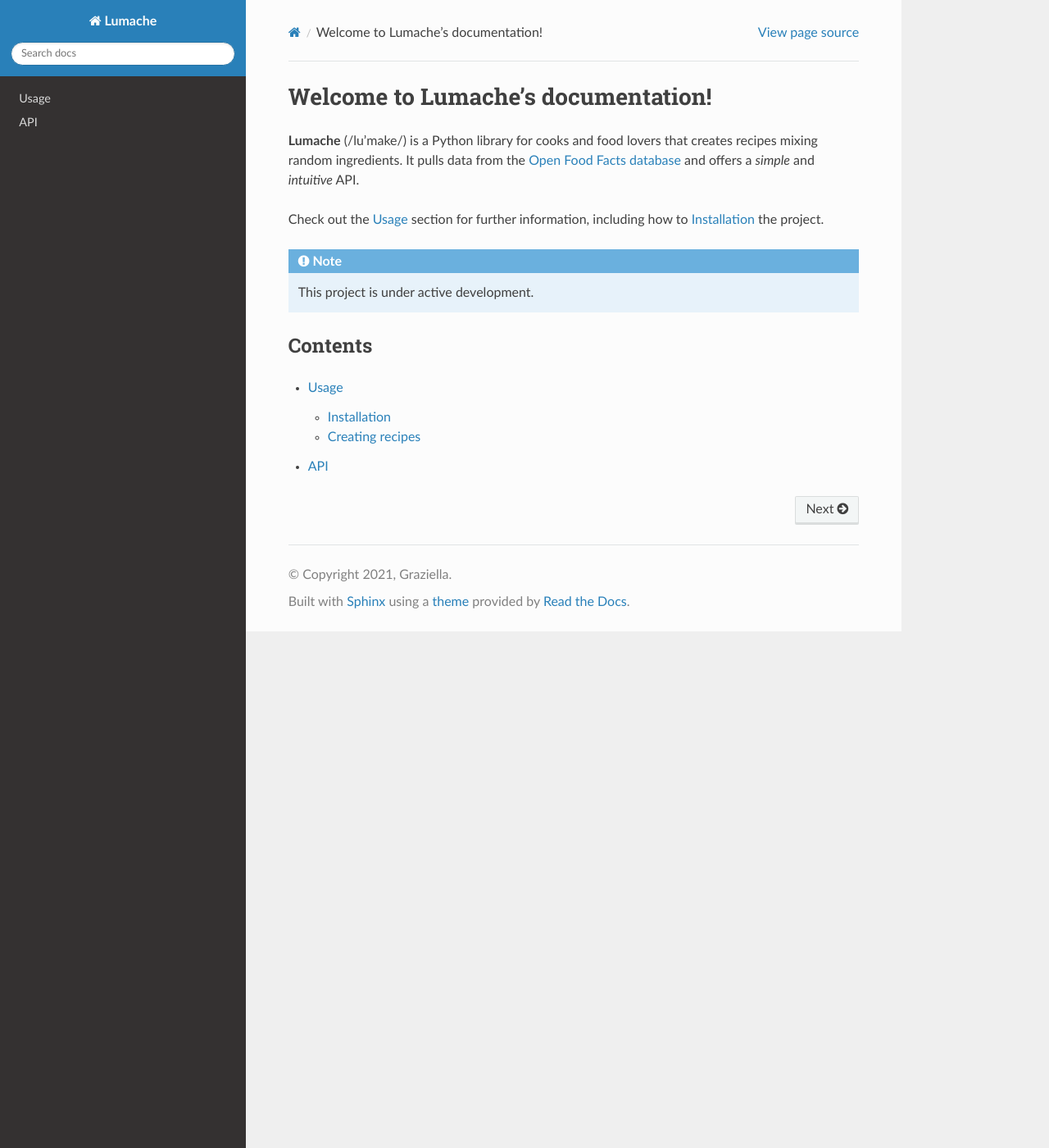
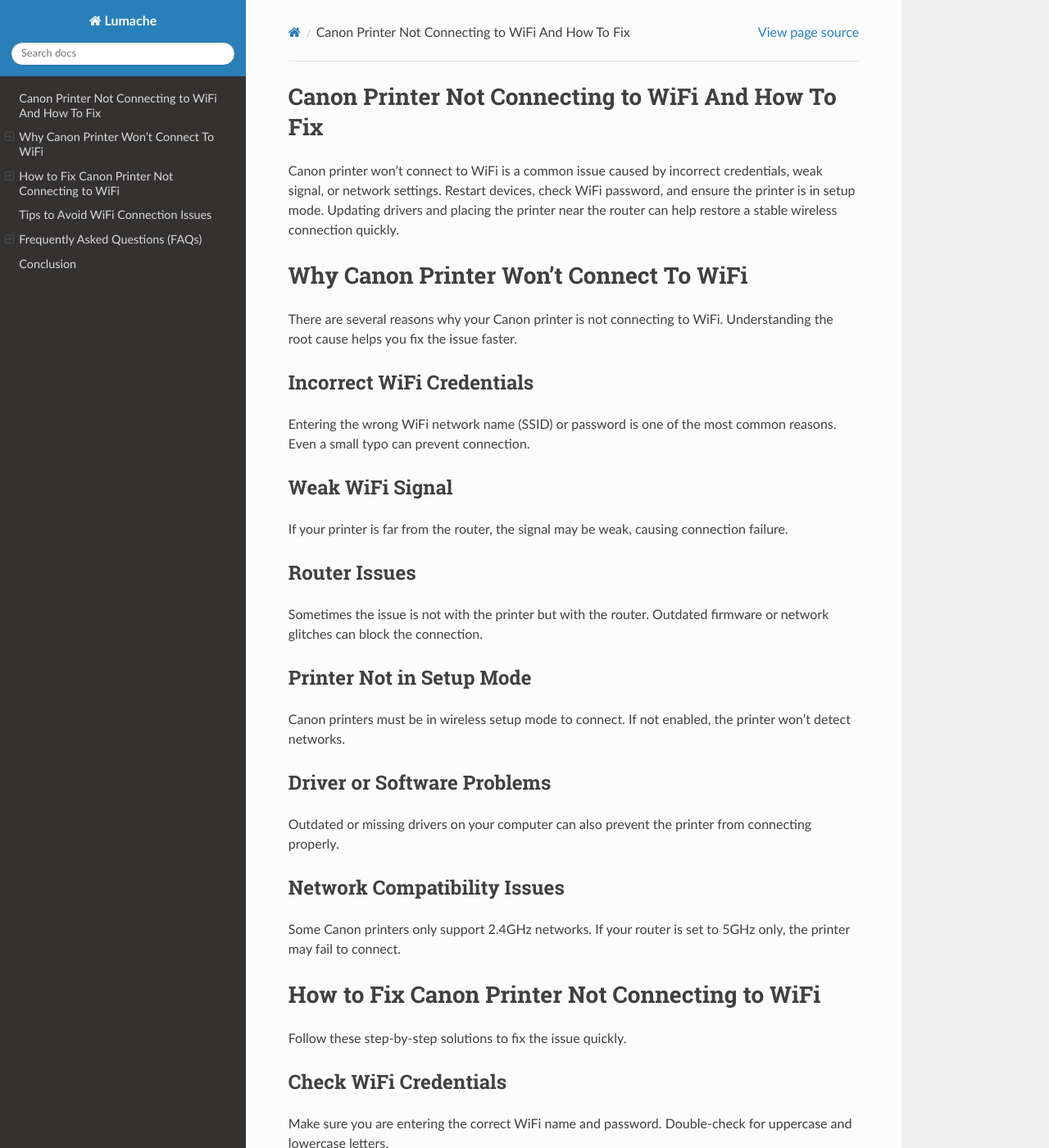
Before and after one commit to howtofixprinteroffline/canonprinternotconnectingtowifi, a Sphinx documentation site: the page built from docs/source/index.rst, in a window 1280 px wide and 1400 px high. Shown: the whole window at 82% size. Built offline with Sphinx 7.4.7 and the Read the Docs theme 3.1.0, drawn with Linux system fonts in a browser that asks for light colours; some of the changed text lies outside the part shown.

Commit message:
Update index.rst

```diff
--- a/docs/source/index.rst
+++ b/docs/source/index.rst
@@ -1,22 +1,123 @@
-Welcome to Lumache's documentation!
-===================================
+Canon Printer Not Connecting to WiFi And How To Fix
+====================================================
 
-**Lumache** (/lu'make/) is a Python library for cooks and food lovers
-that creates recipes mixing random ingredients.
-It pulls data from the `Open Food Facts database <https://world.openfoodfacts.org/>`_
-and offers a *simple* and *intuitive* API.
+Canon printer won’t connect to WiFi is a common issue caused by incorrect credentials, weak signal, or network settings. Restart devices, check WiFi password, and ensure the printer is in setup mode. Updating drivers and placing the printer near the router can help restore a stable wireless connection quickly.
 
-Check out the :doc:`usage` section for further information, including
-how to :ref:`installation` the project.
+Why Canon Printer Won't Connect To WiFi
+=======================================
 
-.. note::
+There are several reasons why your Canon printer is not connecting to WiFi. Understanding the root cause helps you fix the issue faster.
 
-   This project is under active development.
+Incorrect WiFi Credentials
+--------------------------
+Entering the wrong WiFi network name (SSID) or password is one of the most common reasons. Even a small typo can prevent connection.
 
-Contents
---------
+Weak WiFi Signal
+----------------
+If your printer is far from the router, the signal may be weak, causing connection failure.
 
-.. toctree::
+Router Issues
+-------------
+Sometimes the issue is not with the printer but with the router. Outdated firmware or network glitches can block the connection.
 
-   usage
-   api
+Printer Not in Setup Mode
+--------------------------
+Canon printers must be in wireless setup mode to connect. If not enabled, the printer won’t detect networks.
+
+Driver or Software Problems
+----------------------------
+Outdated or missing drivers on your computer can also prevent the printer from connecting properly.
+
+Network Compatibility Issues
+-----------------------------
+Some Canon printers only support 2.4GHz networks. If your router is set to 5GHz only, the printer may fail to connect.
+
+How to Fix Canon Printer Not Connecting to WiFi
+===============================================
+
+Follow these step-by-step solutions to fix the issue quickly.
+
+Check WiFi Credentials
+----------------------
+Make sure you are entering the correct WiFi name and password. Double-check for uppercase and lowercase letters.
+
+Restart Devices
+---------------
+Turn off your printer, router, and computer. Wait for 1-2 minutes, then turn them back on. This simple step resolves many connectivity issues.
+
+Place Printer Near Router
+-------------------------
+Ensure your printer is within range of your WiFi router. Move it closer if necessary.
+
+Enable Wireless Setup Mode
+--------------------------
+Put your Canon printer into WiFi setup mode. This allows it to search and connect to available networks.
+
+Reset Network Settings
+----------------------
+Reset your printer’s network settings and reconnect it to WiFi. This clears any incorrect configurations.
+
+Update Printer Drivers
+----------------------
+Install the latest Canon printer drivers on your computer. Updated drivers ensure smooth communication between devices.
+
+Use WPS Method
+--------------
+If your router supports WPS (WiFi Protected Setup), press the WPS button on the router and then on the printer to connect automatically.
+
+Check Router Settings
+---------------------
+Ensure your router is not blocking new devices. Also, enable 2.4GHz network if your printer does not support 5GHz.
+
+Disable VPN or Firewall
+-----------------------
+Sometimes VPN or firewall settings block printer connections. Temporarily disable them and try again.
+
+Reinstall Printer
+-----------------
+Remove the printer from your device and add it again using the wireless setup process.
+
+Tips to Avoid WiFi Connection Issues
+====================================
+
+- Always keep your printer firmware updated
+- Use a stable and strong WiFi connection
+- Avoid placing the printer near interference sources like microwaves
+- Restart your network devices regularly
+- Save correct WiFi credentials for quick setup
+
+Frequently Asked Questions (FAQs)
+=================================
+
+Q1. Why is my Canon printer not detecting WiFi?
+----------------------------------------------
+This usually happens when the printer is not in setup mode or the WiFi signal is weak. Enable wireless setup mode and move the printer closer to the router.
+
+Q2. Can Canon printer connect to 5GHz WiFi?
+-------------------------------------------
+Most Canon printers support only 2.4GHz networks. You may need to enable 2.4GHz on your router.
+
+Q3. How do I reset WiFi on my Canon printer?
+-------------------------------------------
+Go to printer settings, select network settings, and choose reset. Then reconnect to WiFi.
+
+Q4. Why does my Canon printer keep disconnecting from WiFi?
+-----------------------------------------------------------
+This can be due to weak signal, router issues, or outdated firmware. Ensure a stable connection and update your devices.
+
+Q5. What is the easiest way to connect Canon printer to WiFi?
+-------------------------------------------------------------
+Using the WPS method is the easiest. Press the WPS button on both the router and printer to connect automatically.
+
+Q6. Do I need software to connect Canon printer to WiFi?
+--------------------------------------------------------
+Yes, installing Canon drivers or setup software helps in smooth wireless configuration.
+
+Q7. Why is my Canon printer offline even after connecting to WiFi?
+-------------------------------------------------------------------
+This may be due to driver issues or incorrect settings. Set the printer as default and update drivers.
+
+Conclusion
+===========
+
+The Canon printer not connecting to WiFi issue is common but easy to fix with the right steps. By understanding why Canon printer won’t connect to WiFi and applying the solutions above, you can quickly restore your wireless printing. Always keep your printer updated and ensure a stable network connection for smooth performance.
```
